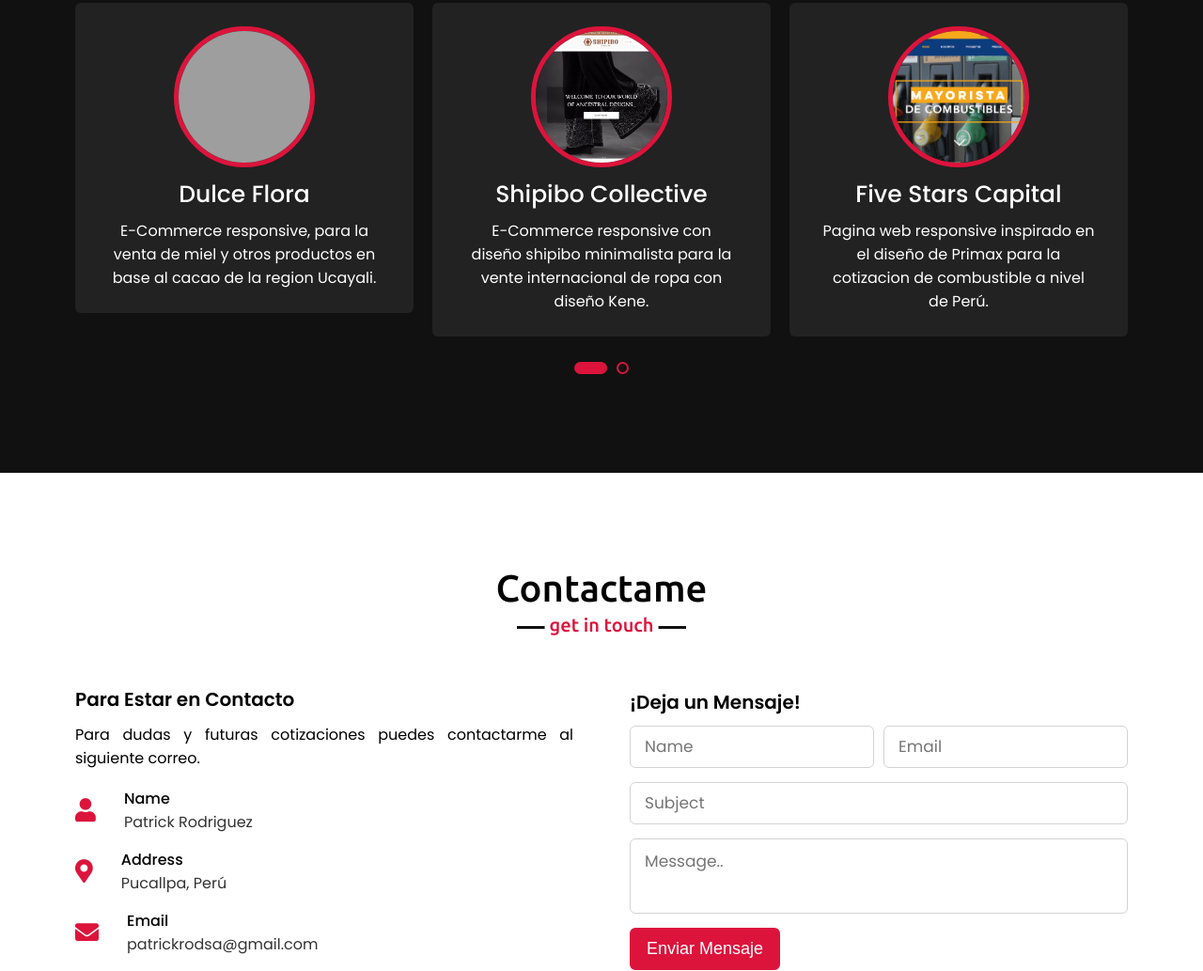
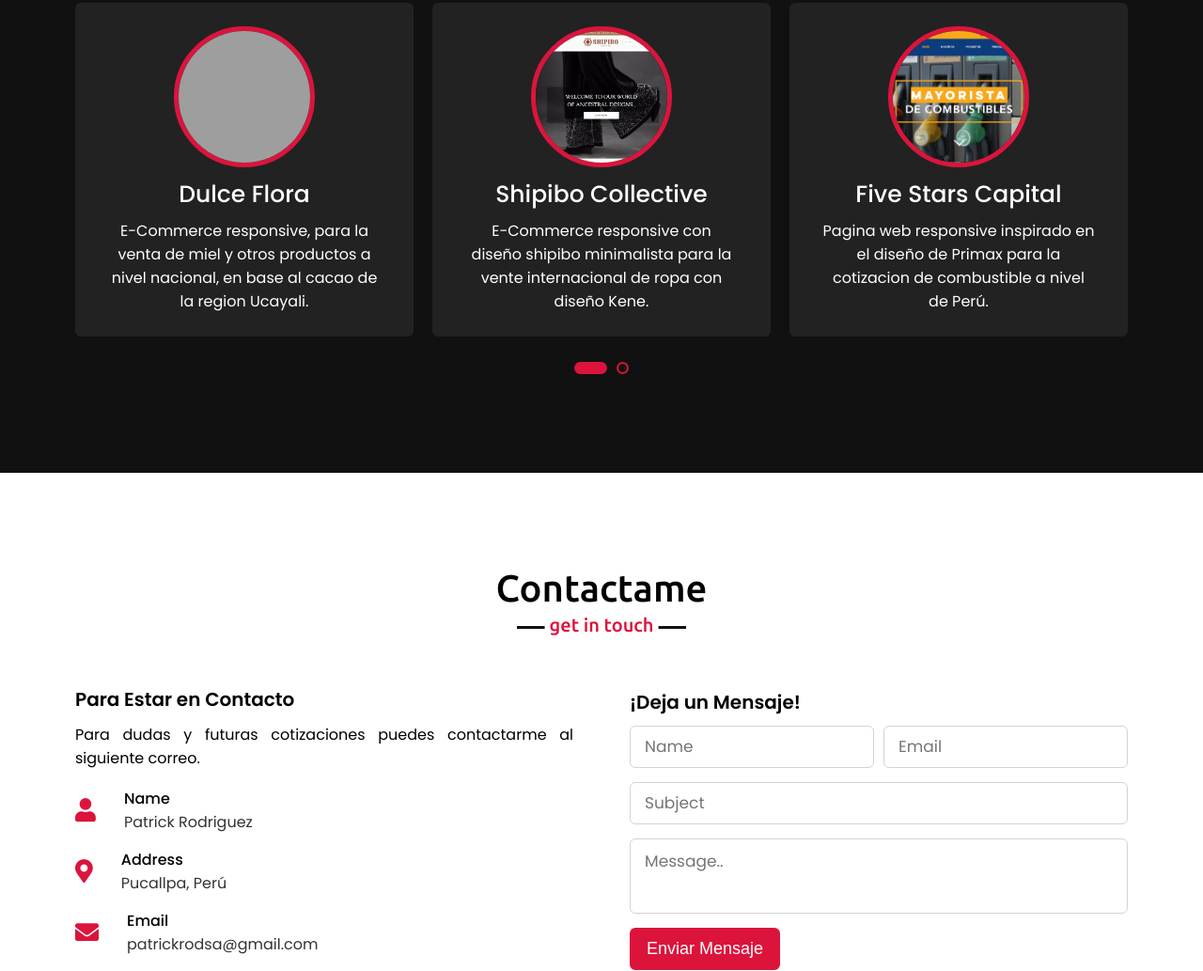
Before and after one commit to iampatrickrodriguez/WebPatrick, a plain HTML site: page index.html in a window 1280 px wide. Shown: the part 2949-3982 px from the top of the page at 94% size. Drawn offline with nearby package versions, Linux system fonts and the light colour scheme; grey boxes are pictures that could not be loaded.

Commit message:
Update index.html

```diff
--- a/index.html
+++ b/index.html
@@ -165,7 +165,7 @@
                     <div class="box">
                         <img src="images/dulceflora.png" alt="">
                         <div class="text"> <a  class="visitar" href="hhttps://www.dulceflorapcl.com/" target="_blank">Dulce Flora</a></div>
-                       <a  class="visitar" href="https://www.dulceflorapcl.com/" target="_blank"><p>E-Commerce responsive, para la venta de miel y otros productos en base al cacao de la region Ucayali.</p></a>
+                       <a  class="visitar" href="https://www.dulceflorapcl.com/" target="_blank"><p>E-Commerce responsive, para la venta de miel y otros productos a nivel nacional, en base al cacao de la region Ucayali.</p></a>
                     </div>
                 </div>
                 <div class="card">
```
